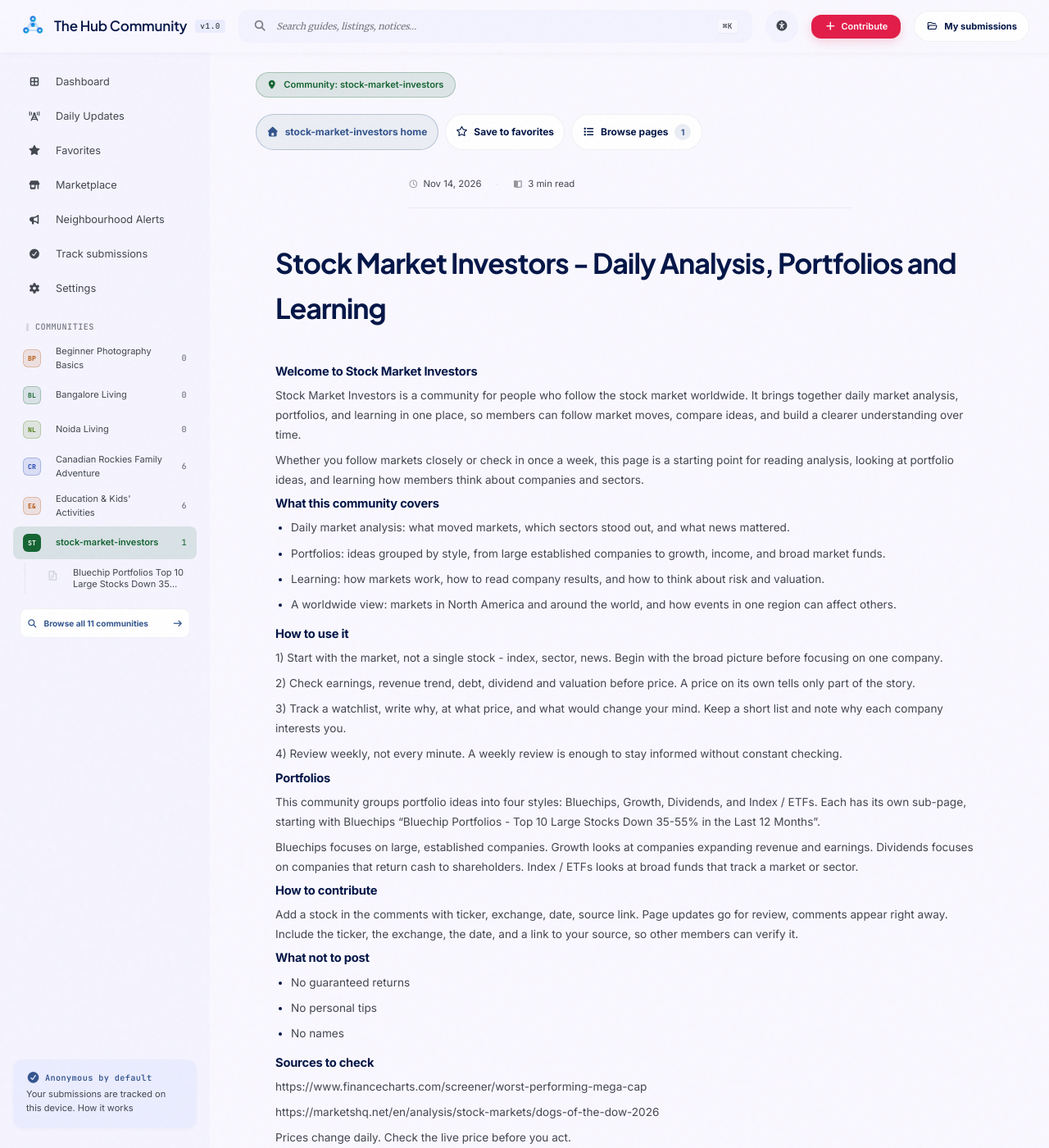
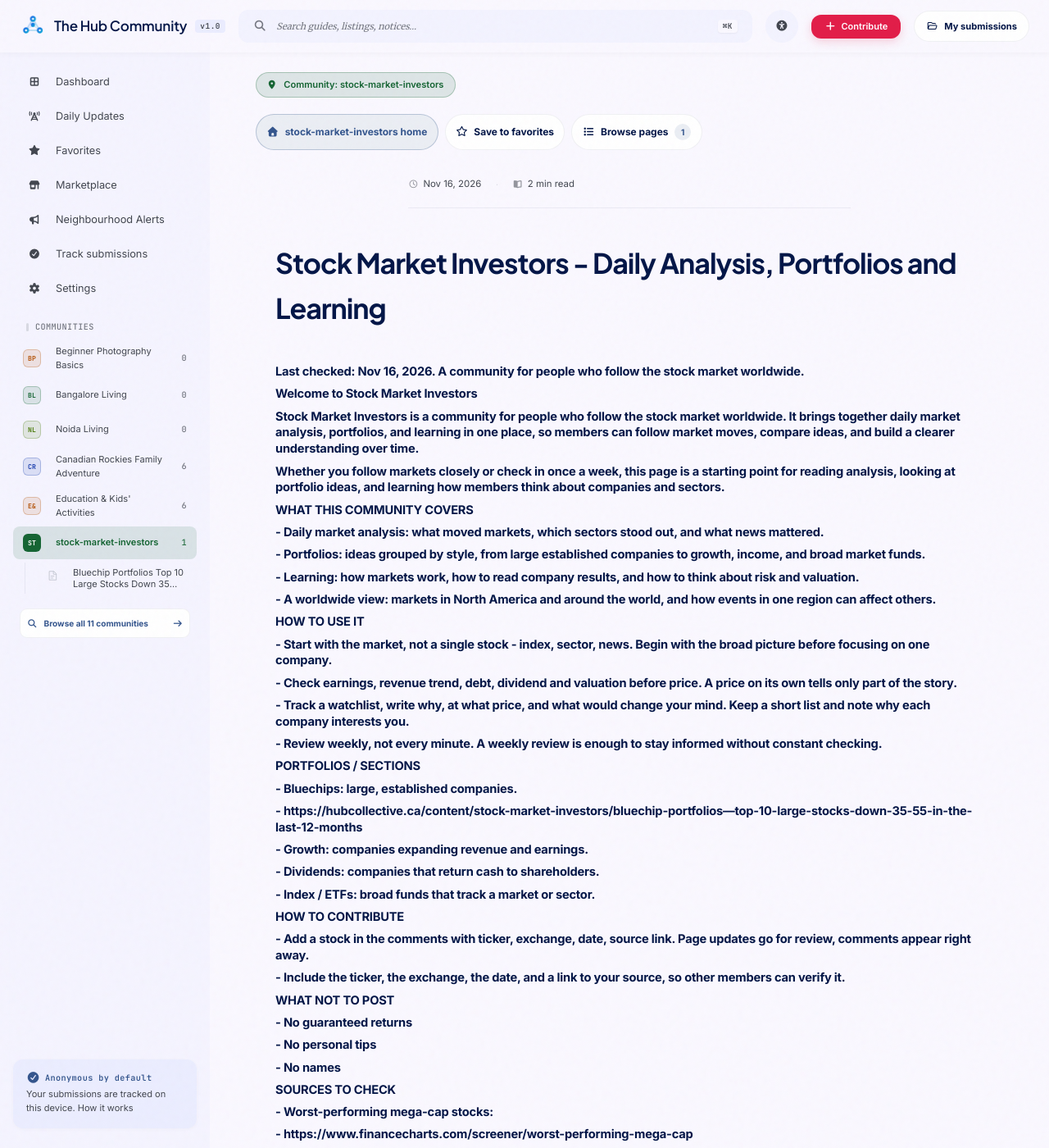
Before and after one commit to the-hub-community/hub-web, a Jekyll site: the page built from content/stock-market-investors/index.md, in a window 1280 px wide and 1400 px high. Shown: the whole window at 82% size. Built offline with Jekyll 4.4.1, drawn with Linux system fonts in a browser that asks for light colours; some of the changed text lies outside the part shown.

Commit message:
sync(stock-market-investors): content/stock-market-investors/index.md

```diff
--- a/content/stock-market-investors/index.md
+++ b/content/stock-market-investors/index.md
@@ -15,57 +15,71 @@ date: 2026-11-14T22:04:52.073Z
 
 
 <div class="lh-text">
+**Last checked: Nov 16, 2026. A community for people who follow the stock market worldwide.**
+
 **Welcome to Stock Market Investors**
 
-Stock Market Investors is a community for people who follow the stock market worldwide. It brings together daily market analysis, portfolios, and learning in one place, so members can follow market moves, compare ideas, and build a clearer understanding over time.
+**Stock Market Investors is a community for people who follow the stock market worldwide. It brings together daily market analysis, portfolios, and learning in one place, so members can follow market moves, compare ideas, and build a clearer understanding over time.**
 
-Whether you follow markets closely or check in once a week, this page is a starting point for reading analysis, looking at portfolio ideas, and learning how members think about companies and sectors.
+**Whether you follow markets closely or check in once a week, this page is a starting point for reading analysis, looking at portfolio ideas, and learning how members think about companies and sectors.**
 
-**What this community covers**
+**WHAT THIS COMMUNITY COVERS**
 
-- Daily market analysis: what moved markets, which sectors stood out, and what news mattered.
+**- Daily market analysis: what moved markets, which sectors stood out, and what news mattered.**
 
-- Portfolios: ideas grouped by style, from large established companies to growth, income, and broad market funds.
+**- Portfolios: ideas grouped by style, from large established companies to growth, income, and broad market funds.**
 
-- Learning: how markets work, how to read company results, and how to think about risk and valuation.
+**- Learning: how markets work, how to read company results, and how to think about risk and valuation.**
 
-- A worldwide view: markets in North America and around the world, and how events in one region can affect others.
+**- A worldwide view: markets in North America and around the world, and how events in one region can affect others.**
 
-**How to use it**
+**HOW TO USE IT**
 
-1) Start with the market, not a single stock - index, sector, news. Begin with the broad picture before focusing on one company.
+**- Start with the market, not a single stock - index, sector, news. Begin with the broad picture before focusing on one company.**
 
-2) Check earnings, revenue trend, debt, dividend and valuation before price. A price on its own tells only part of the story.
+**- Check earnings, revenue trend, debt, dividend and valuation before price. A price on its own tells only part of the story.**
 
-3) Track a watchlist, write why, at what price, and what would change your mind. Keep a short list and note why each company interests you.
+**- Track a watchlist, write why, at what price, and what would change your mind. Keep a short list and note why each company interests you.**
 
-4) Review weekly, not every minute. A weekly review is enough to stay informed without constant checking.
+**- Review weekly, not every minute. A weekly review is enough to stay informed without constant checking.**
 
-**Portfolios**
+**PORTFOLIOS / SECTIONS**
 
-This community groups portfolio ideas into four styles: Bluechips, Growth, Dividends, and Index / ETFs. Each has its own sub-page, starting with Bluechips "Bluechip Portfolios - Top 10 Large Stocks Down 35-55% in the Last 12 Months".
+**- Bluechips: large, established companies.**
 
-Bluechips focuses on large, established companies. Growth looks at companies expanding revenue and earnings. Dividends focuses on companies that return cash to shareholders. Index / ETFs looks at broad funds that track a market or sector.
+**- https://hubcollective.ca/content/stock-market-investors/bluechip-portfolios---top-10-large-stocks-down-35-55-in-the-last-12-months**
 
-**How to contribute**
+**- Growth: companies expanding revenue and earnings.**
 
-Add a stock in the comments with ticker, exchange, date, source link. Page updates go for review, comments appear right away. Include the ticker, the exchange, the date, and a link to your source, so other members can verify it.
+**- Dividends: companies that return cash to shareholders.**
 
-**What not to post**
+**- Index / ETFs: broad funds that track a market or sector.**
 
-- No guaranteed returns
+**HOW TO CONTRIBUTE**
 
-- No personal tips
+**- Add a stock in the comments with ticker, exchange, date, source link. Page updates go for review, comments appear right away.**
 
-- No names
+**- Include the ticker, the exchange, the date, and a link to your source, so other members can verify it.**
 
-**Sources to check**
+**WHAT NOT TO POST**
 
-https://www.financecharts.com/screener/worst-performing-mega-cap
+**- No guaranteed returns**
 
-https://marketshq.net/en/analysis/stock-markets/dogs-of-the-dow-2026
+**- No personal tips**
 
-Prices change daily. Check the live price before you act.
+**- No names**
+
+**SOURCES TO CHECK**
+
+**- Worst-performing mega-cap stocks:**
+
+**- https://www.financecharts.com/screener/worst-performing-mega-cap**
+
+**- Dogs of the Dow 2026:**
+
+**- https://marketshq.net/en/analysis/stock-markets/dogs-of-the-dow-2026**
+
+**Prices change daily. Check the live price before you act.**
 </div>
 <div class="lh-clear"></div>
 </div>
```
Also changed, not shown: other parts of content/stock-market-investors/index.md (+1 -1 lines).
